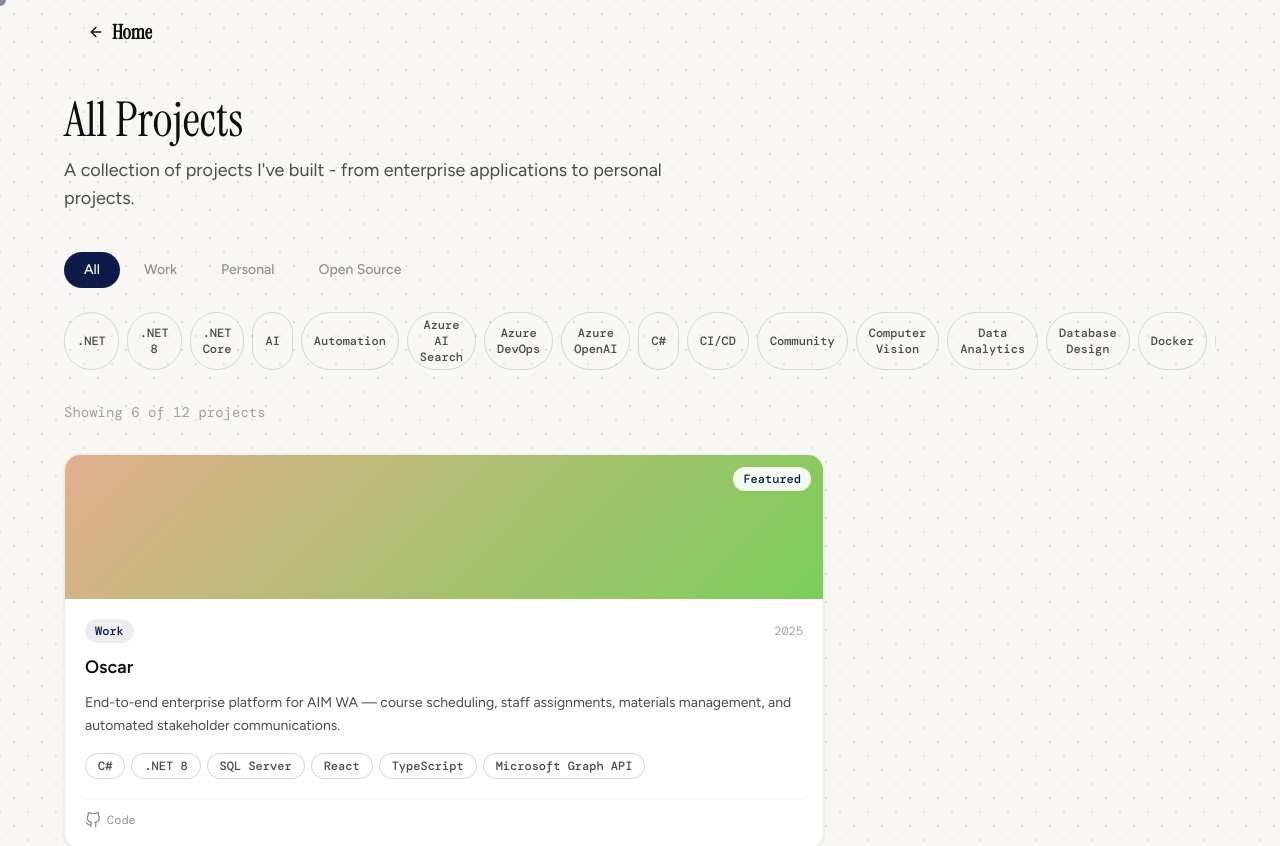
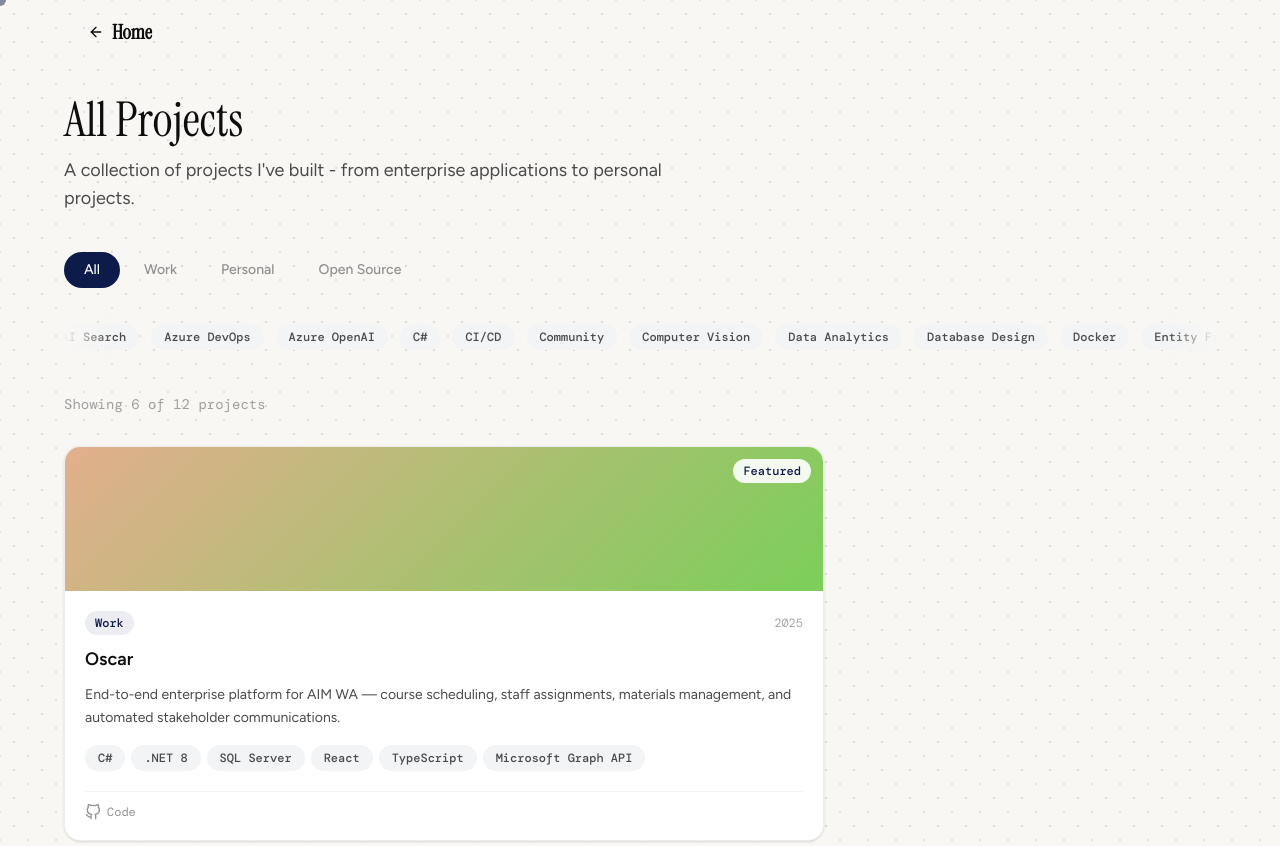
Before and after one commit to Brandon-Hale/modern-dev-portfolio-template, a React (Vite) app: page /projects in a window 1280 px wide. Shown: the top 846 px of the page. Built offline with nearby package versions, Linux system fonts and the light colour scheme.

Commit message:
TagMarquee instead of filtering

```diff
--- /dev/null
+++ b/src/components/ui/TagMarquee.jsx
@@ -0,0 +1,46 @@
+/**
+ * TagMarquee — an infinite horizontal scrolling ticker of tech tags.
+ * Purely decorative — shows all unique tags from projects in a
+ * continuous loop. Pauses on hover.
+ *
+ * Props:
+ * - tags: string[] — all tags to display
+ *
+ * Config keys: derived from projects[].tags
+ */
+import { motion } from 'framer-motion'
+
+export default function TagMarquee({ tags }) {
+  // Double the tags so the loop is seamless
+  const doubled = [...tags, ...tags]
+
+  return (
+    <div className="relative overflow-hidden py-3 group">
+      {/* Fade edges */}
+      <div className="absolute left-0 top-0 bottom-0 w-12 bg-gradient-to-r from-bg to-transparent z-10 pointer-events-none" />
+      <div className="absolute right-0 top-0 bottom-0 w-12 bg-gradient-to-l from-bg to-transparent z-10 pointer-events-none" />
+
+      <motion.div
+        className="flex gap-3 w-max"
+        animate={{ x: ['0%', '-50%'] }}
+        transition={{
+          x: {
+            duration: 50,
+            repeat: Infinity,
+            ease: 'linear',
+          },
+        }}
+        style={{ willChange: 'transform' }}
+      >
+        {doubled.map((tag, i) => (
+          <span
+            key={`${tag}-${i}`}
+            className="inline-flex items-center px-3 py-1 rounded-full text-xs font-medium font-mono bg-gray-100 text-body border border-transparent whitespace-nowrap"
+          >
+            {tag}
+          </span>
+        ))}
+      </motion.div>
+    </div>
+  )
+}
--- a/src/pages/Projects.jsx
+++ b/src/pages/Projects.jsx
@@ -3,8 +3,8 @@
  *
  * Features:
  * - Category tabs: All, Work, Personal, Open Source
- * - Tech tag filter bar with multi-select
- * - URL query params for shareable filtered views
+ * - Scrolling tag marquee showcasing all technologies
+ * - URL query params for shareable category views
  * - Load more pagination (6 at a time)
  * - AnimatePresence for card transitions
  * - Featured projects span 2 columns and appear first
@@ -16,7 +16,7 @@ import { useSearchParams } from 'react-router-dom'
 import { motion, AnimatePresence } from 'framer-motion'
 import portfolio from '../config/portfolio.config'
 import ProjectCard from '../components/ui/ProjectCard'
-import FilterBar from '../components/ui/FilterBar'
+import TagMarquee from '../components/ui/TagMarquee'
 import Footer from '../components/ui/Footer'
 
 const CATEGORIES = [
@@ -38,31 +38,21 @@ export default function Projects() {
 
   // Read filter state from URL
   const activeCategory = searchParams.get('category') || 'all'
-  const activeTags = useMemo(() => {
-    const raw = searchParams.get('tags')
-    return raw ? raw.split(',').filter(Boolean) : []
-  }, [searchParams])
   const visibleCount = parseInt(searchParams.get('show') || PAGE_SIZE, 10)
 
-  // Collect all unique tags
+  // Collect all unique tags for the marquee
   const allTags = useMemo(() => {
     const tagSet = new Set()
     portfolio.projects.forEach((p) => p.tags.forEach((t) => tagSet.add(t)))
     return [...tagSet].sort()
   }, [])
 
-  // Filter projects
+  // Filter projects by category only
   const filtered = useMemo(() => {
     let list = [...portfolio.projects]
 
-    // Category filter
     if (activeCategory !== 'all') {
       list = list.filter((p) => p.category === activeCategory)
-    }
-
-    // Tag filter — show projects matching ANY of the selected tags
-    if (activeTags.length > 0) {
-      list = list.filter((p) => activeTags.some((t) => p.tags.includes(t)))
     }
 
     // Sort: featured first, then by year descending
@@ -73,7 +63,7 @@ export default function Projects() {
     })
 
     return list
-  }, [activeCategory, activeTags])
+  }, [activeCategory])
 
   const visible = filtered.slice(0, visibleCount)
   const hasMore = visibleCount < filtered.length
@@ -89,7 +79,6 @@ export default function Projects() {
           params.set(key, value)
         }
       })
-      // Reset show count when filters change (unless we're just loading more)
       if (!('show' in updates)) {
         params.delete('show')
       }
@@ -100,22 +89,9 @@ export default function Projects() {
 
   const setCategory = (cat) => updateParams({ category: cat })
 
-  const toggleTag = (tag) => {
-    const next = activeTags.includes(tag)
-      ? activeTags.filter((t) => t !== tag)
-      : [...activeTags, tag]
-    updateParams({ tags: next.length > 0 ? next.join(',') : null })
-  }
-
-  const clearFilters = () => {
-    setSearchParams({}, { replace: true })
-  }
-
   const loadMore = () => {
     updateParams({ show: String(visibleCount + PAGE_SIZE) })
   }
-
-  const hasActiveFilters = activeCategory !== 'all' || activeTags.length > 0
 
   return (
     <main className="pt-24 pb-8 px-6">
@@ -157,30 +133,22 @@ export default function Projects() {
           ))}
         </motion.div>
 
-        {/* Tag filter bar */}
+        {/* Scrolling tag marquee */}
         <motion.div
-          initial={{ opacity: 0, y: 10 }}
-          animate={{ opacity: 1, y: 0 }}
+          initial={{ opacity: 0 }}
+          animate={{ opacity: 1 }}
           transition={{ duration: 0.4, delay: 0.15 }}
-          className="mb-6"
+          className="mb-8"
         >
-          <FilterBar tags={allTags} activeTags={activeTags} onToggle={toggleTag} />
+          <TagMarquee tags={allTags} />
         </motion.div>
 
-        {/* Clear filters + count */}
-        <div className="flex items-center justify-between mb-8">
+        {/* Project count */}
+        <div className="mb-8">
           <p className="text-sm font-mono text-body/50">
             Showing {Math.min(visibleCount, filtered.length)} of {filtered.length} project
             {filtered.length !== 1 ? 's' : ''}
           </p>
-          {hasActiveFilters && (
-            <button
-              onClick={clearFilters}
-              className="cursor-pointer text-sm font-mono text-accent hover:underline"
-            >
-              Clear filters
-            </button>
-          )}
         </div>
 
         {/* Project grid */}
@@ -199,7 +167,7 @@ export default function Projects() {
                 transition={{ duration: 0.3 }}
                 className={project.featured ? 'md:col-span-2 lg:col-span-2' : ''}
               >
-                <ProjectCard project={project} onTagClick={toggleTag} />
+                <ProjectCard project={project} />
               </motion.div>
             ))}
           </AnimatePresence>
@@ -208,13 +176,7 @@ export default function Projects() {
         {/* Empty state */}
         {filtered.length === 0 && (
           <div className="text-center py-20">
-            <p className="text-body/50 text-lg mb-4">No projects match your filters.</p>
-            <button
-              onClick={clearFilters}
-              className="cursor-pointer text-accent font-medium hover:underline"
-            >
-              Clear all filters
-            </button>
+            <p className="text-body/50 text-lg">No projects in this category yet.</p>
           </div>
         )}
 
```
